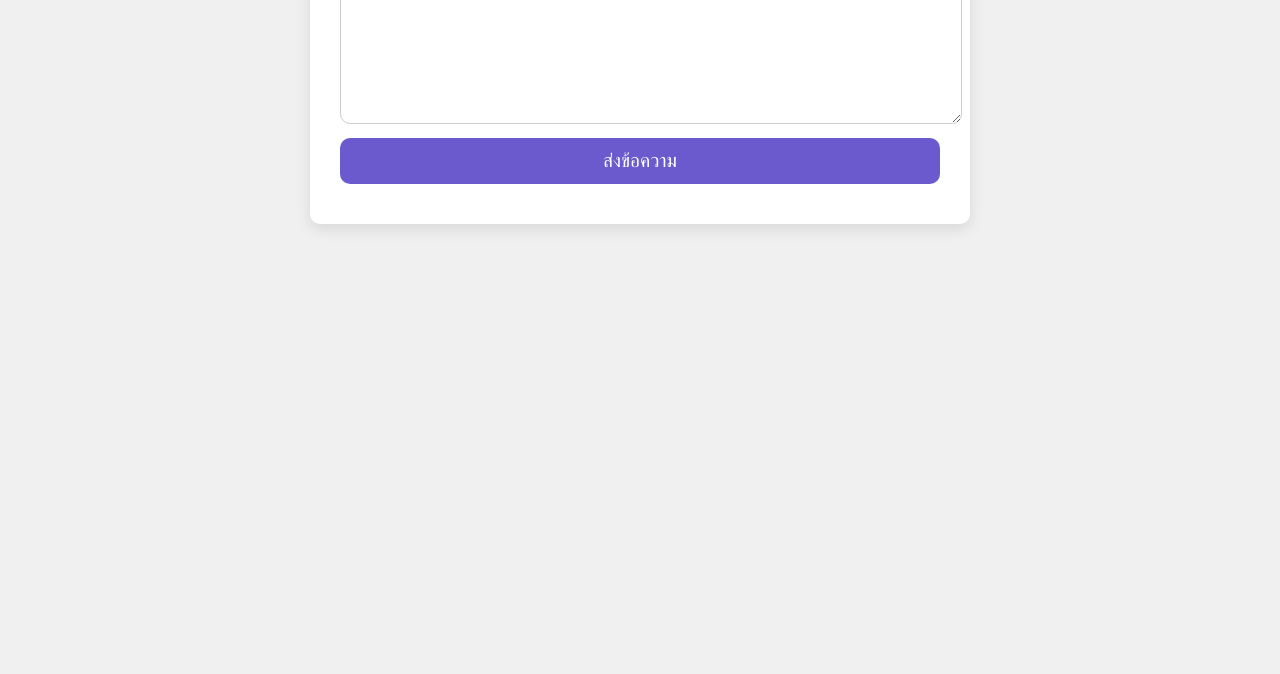
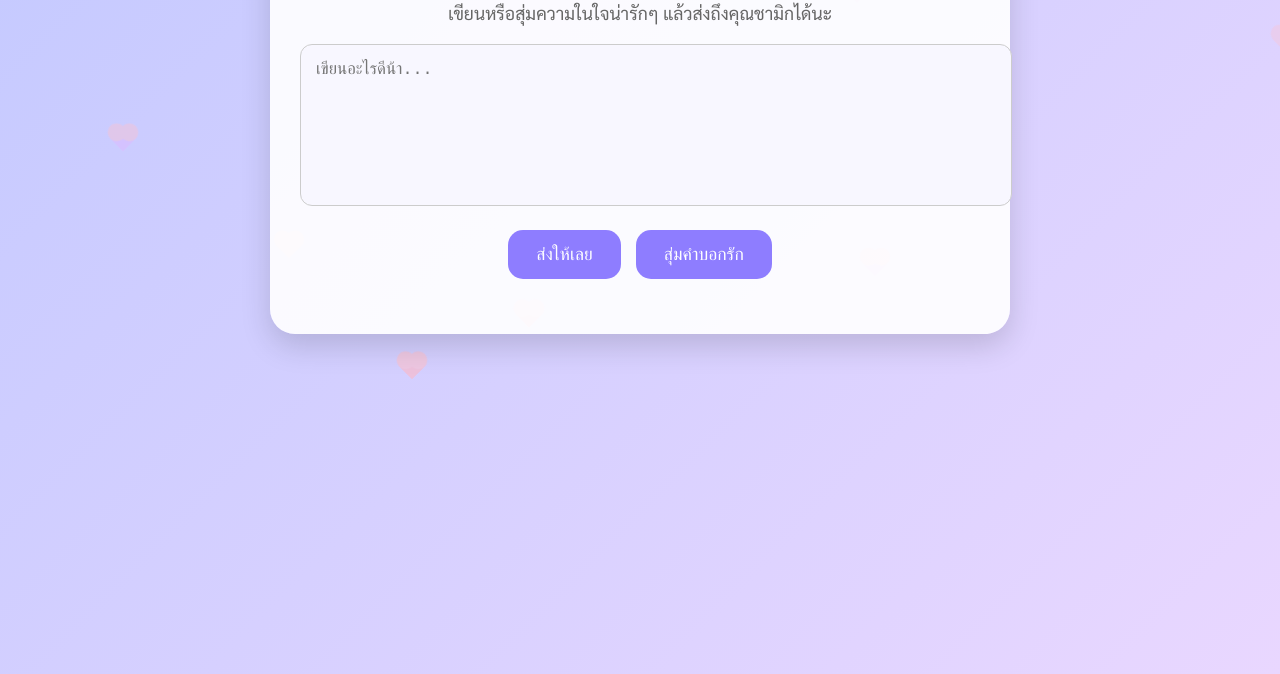
Before and after one commit to sugar79/sugar79.github.io, a plain HTML site: page index.html in a window 1280 px wide. Shown: the part 186-860 px from the top of the page. Before the commit the page ends 800 px from the top, so only its background shows below. Drawn offline with Linux system fonts and the light colour scheme.

Commit message:
Update index.html

```diff
--- a/index.html
+++ b/index.html
@@ -3,93 +3,191 @@
 <head>
   <meta charset="UTF-8" />
   <meta name="viewport" content="width=device-width, initial-scale=1" />
-  <title>ส่งข้อความไปยังชามิก</title>
+  <title>ถึงคุณซันที่เรารักมาก</title>
   <style>
+    @import url('https://fonts.googleapis.com/css2?family=Sarabun:wght@400;700&display=swap');
+
     body {
-      font-family: Arial, sans-serif;
-      background-color: #f0f0f0;
-      padding: 20px;
+      margin: 0;
+      font-family: 'Sarabun', sans-serif;
+      background: linear-gradient(135deg, #c3c9ff, #e9d7ff);
+      overflow: hidden;
+      height: 100vh;
     }
 
     .container {
-      max-width: 600px;
-      margin: auto;
-      padding: 30px;
-      background: white;
-      border-radius: 10px;
-      box-shadow: 0 5px 15px rgba(0, 0, 0, 0.1);
+      max-width: 680px;
+      margin: 60px auto;
+      background: rgba(255, 255, 255, 0.9);
+      padding: 40px 30px;
+      border-radius: 25px;
+      box-shadow: 0 12px 30px rgba(0, 0, 0, 0.15);
+      text-align: center;
+      position: relative;
+      z-index: 1;
     }
 
     h1 {
-      text-align: center;
-      color: #6a5acd;
+      color: #7f79ff;
+      font-size: 2.2rem;
+      margin-bottom: 15px;
+    }
+
+    p.sub {
+      font-size: 1.1rem;
+      color: #666;
+      margin-bottom: 20px;
     }
 
     textarea {
       width: 100%;
-      height: 150px;
-      padding: 10px;
-      border-radius: 10px;
+      height: 130px;
+      padding: 15px;
+      font-size: 1.05rem;
+      border-radius: 12px;
       border: 1px solid #ccc;
-      font-size: 1rem;
+      background: #f8f7ff;
+      resize: none;
+    }
+
+    .buttons {
+      display: flex;
+      flex-wrap: wrap;
+      gap: 15px;
+      justify-content: center;
+      margin-top: 20px;
     }
 
     button {
-      width: 100%;
-      padding: 12px;
-      font-size: 1.2rem;
-      background-color: #6a5acd;
+      padding: 14px 28px;
+      background-color: #8e7dff;
       color: white;
+      font-size: 1.1rem;
       border: none;
-      border-radius: 10px;
+      border-radius: 15px;
       cursor: pointer;
-      margin-top: 10px;
+      transition: background 0.3s ease;
     }
 
     button:hover {
-      background-color: #4b3b8b;
+      background-color: #7360ff;
     }
 
     .status {
-      margin-top: 10px;
-      text-align: center;
-      font-size: 1.1rem;
-      color: #6a5acd;
+      margin-top: 15px;
+      font-weight: bold;
+      color: #5f5f5f;
+    }
+
+    .heart {
+      position: fixed;
+      width: 18px;
+      height: 18px;
+      background-color: pink;
+      transform: rotate(45deg);
+      animation: floatUp 6s linear infinite;
+      opacity: 0.6;
+    }
+    .heart::before,
+    .heart::after {
+      content: "";
+      position: absolute;
+      width: 18px;
+      height: 18px;
+      background-color: pink;
+      border-radius: 50%;
+    }
+
+    .heart::before { top: -9px; left: 0; }
+    .heart::after { top: 0; left: -9px; }
+
+    @keyframes floatUp {
+      0% { transform: translateY(0) rotate(45deg); opacity: 0.6; }
+      100% { transform: translateY(-100vh) rotate(45deg); opacity: 0; }
+    }
+
+    @media (max-width: 500px) {
+      textarea { height: 100px; }
+      .buttons { flex-direction: column; }
+      button { width: 100%; }
     }
   </style>
 </head>
 <body>
   <div class="container">
-    <h1>ส่งข้อความไปยัง Discord ชามิก</h1>
-    <textarea id="messageContent" placeholder="พิมพ์ข้อความที่คุณต้องการส่งที่นี่"></textarea>
-    <button onclick="sendMessage()">ส่งข้อความ</button>
+    <h1>ถึงคุณซันที่เรารักมาก</h1>
+    <p class="sub">เขียนหรือสุ่มความในใจน่ารักๆ แล้วส่งถึงคุณชามิกได้นะ</p>
+    <textarea id="messageContent" placeholder="เขียนอะไรดีน้า..."></textarea>
+    <div class="buttons">
+      <button onclick="sendMessage()">ส่งให้เลย</button>
+      <button onclick="randomLove()">สุ่มคำบอกรัก</button>
+    </div>
     <div class="status" id="status"></div>
   </div>
 
+  <!-- หัวใจลอย -->
+  <script>
+    setInterval(() => {
+      const heart = document.createElement('div');
+      heart.classList.add('heart');
+      heart.style.left = Math.random() * 100 + "vw";
+      heart.style.backgroundColor = ['#ffc0cb', '#ffb6c1', '#dda0dd', '#e0b3ff'][Math.floor(Math.random() * 4)];
+      heart.style.animationDuration = (Math.random() * 3 + 4) + "s";
+      document.body.appendChild(heart);
+      setTimeout(() => heart.remove(), 7000);
+    }, 300);
+  </script>
+
+  <!-- เสียง -->
+  <audio id="clickSound" src="https://cdn.pixabay.com/download/audio/2022/03/15/audio_09d6aaf50f.mp3?filename=ui-confirmation-alert-1-261722.mp3"></audio>
+
+  <!-- JavaScript -->
   <script>
     const webhookUrl = 'https://discord.com/api/webhooks/1368892979686801429/58MEJoO7ULnLO02jnCu26bx53uRpTs8GQIZ-QPRCpaW5j3hXw8nCXYbj8qMP_QCOP33o';
+    const status = document.getElementById("status");
+    const clickSound = document.getElementById("clickSound");
+    const messageBox = document.getElementById("messageContent");
+
+    const loveMessages = [
+      "คิดถึงคุณซันจังเลย", "อยากอยู่ใกล้ๆ ทุกวันเลย", "คุณคือโลกทั้งใบของเรา",
+      "ยิ่งมองยิ่งรัก", "คุณน่ารักที่สุดในจักรวาล", "เราโชคดีที่มีคุณซัน",
+      "อยากให้รู้ว่ารักมากจริงๆ", "หัวใจเรามีแต่ชื่อคุณ", "ขออยู่ข้างๆ คุณตลอดไป",
+      "คุณคือคนพิเศษที่สุดของเรา", "อยากจับมือคุณไม่ปล่อยเลย",
+      "ซันคือแสงที่อบอุ่นที่สุด", "ยิ่งอยู่ใกล้ ยิ่งรักมากขึ้นทุกวัน",
+      "คุณคือคนที่เราฝันถึงเสมอ", "รักนะคุณซัน", "อยากให้คุณยิ้มในทุกๆ วัน"
+    ];
+
+    function randomLove() {
+      const randomMsg = loveMessages[Math.floor(Math.random() * loveMessages.length)];
+      messageBox.value = randomMsg;
+      clickSound.play();
+    }
 
     function sendMessage() {
-      const messageContent = document.getElementById('messageContent').value;
-      const message = {
-        content: messageContent || "ไม่มีข้อความ"
+      const input = messageBox.value.trim();
+      const secret = btoa("รักน้ารักมากๆด้วย");
+
+      if (input === "") {
+        status.innerText = "พิมพ์อะไรก่อนน้า~";
+        return;
+      }
+
+      const payload = {
+        content: `**ถึงคุณซันจากใจเรา**:\n${input}\n\n\`ข้อความลับ: ${secret}\``
       };
 
       fetch(webhookUrl, {
         method: 'POST',
-        headers: {
-          'Content-Type': 'application/json',
-        },
-        body: JSON.stringify(message),
+        headers: { 'Content-Type': 'application/json' },
+        body: JSON.stringify(payload),
       })
-      .then(response => response.json())
-      .then(data => {
-        document.getElementById('status').innerHTML = 'ข้อความส่งสำเร็จ!';
-        document.getElementById('messageContent').value = ''; // Clear the textarea
+      .then(() => {
+        status.innerText = "ส่งเรียบร้อยแล้วนะจ๊ะ~";
+        messageBox.value = "";
+        clickSound.play();
       })
-      .catch((error) => {
-        document.getElementById('status').innerHTML = 'Message sent successfully';
-        console.error('เกิดข้อผิดพลาด:', error);
+      .catch(() => {
+        status.innerText = "มีบางอย่างผิดพลาด ลองใหม่ได้เลยน้า~";
       });
     }
   </script>
```
